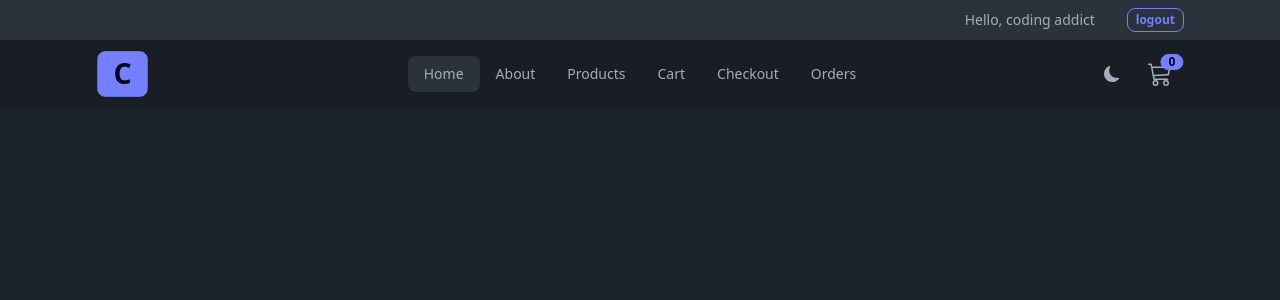
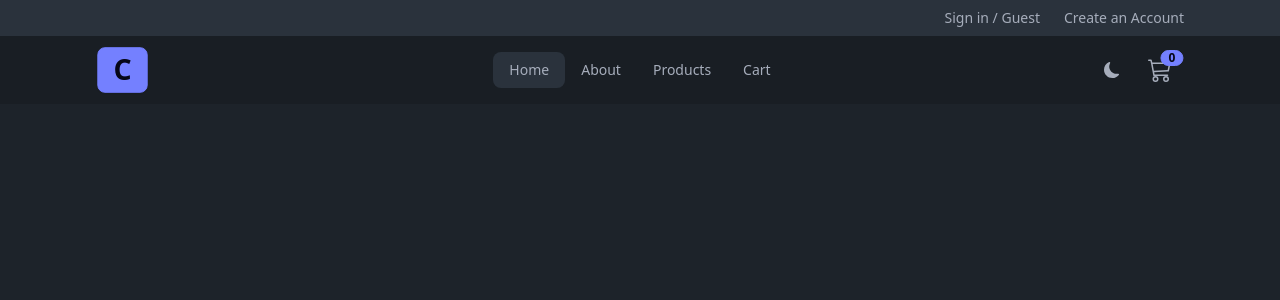
Before and after one commit to chanawit-k/comfy-store, a React (Vite) app: page / in a window 1280 px wide. Shown: the top 300 px of the page. Built offline with nearby package versions, Linux system fonts and the light colour scheme.

Commit message:
- edit initail state

```diff
--- a/src/features/user/userSlice.js
+++ b/src/features/user/userSlice.js
@@ -9,17 +9,20 @@ const getThemeFromLocalStorage = () => {
   return localStorage.getItem('theme') || themes.dark
 }
 
-const defaultState = {
-  user: { username: 'coding addict' },
+const getUserFromLocalStorage = () => {
+  return JSON.parse(localStorage.getItem('user')) || null
+}
+
+const initialState = {
+  user: getUserFromLocalStorage(),
   theme: getThemeFromLocalStorage(),
 }
 
 const userSlice = createSlice({
   name: 'user',
-  initialState: defaultState,
+  initialState,
   reducers: {
     loginUser: (state, action) => {
-      debugger
       const user = { ...action.payload.user, token: action.payload.jwt }
       state.user = user
       localStorage.setItem('user', JSON.stringify(user))
```
